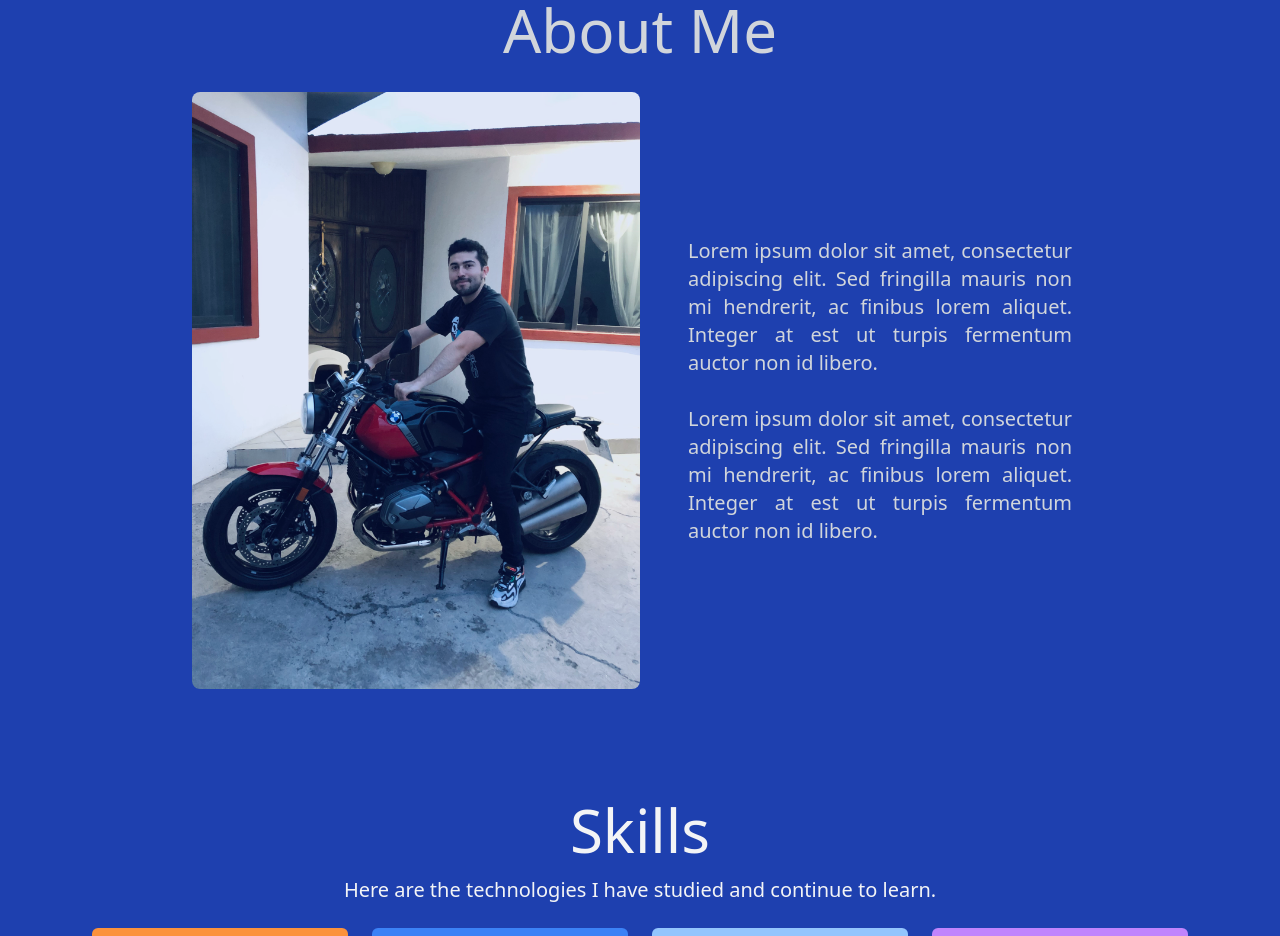
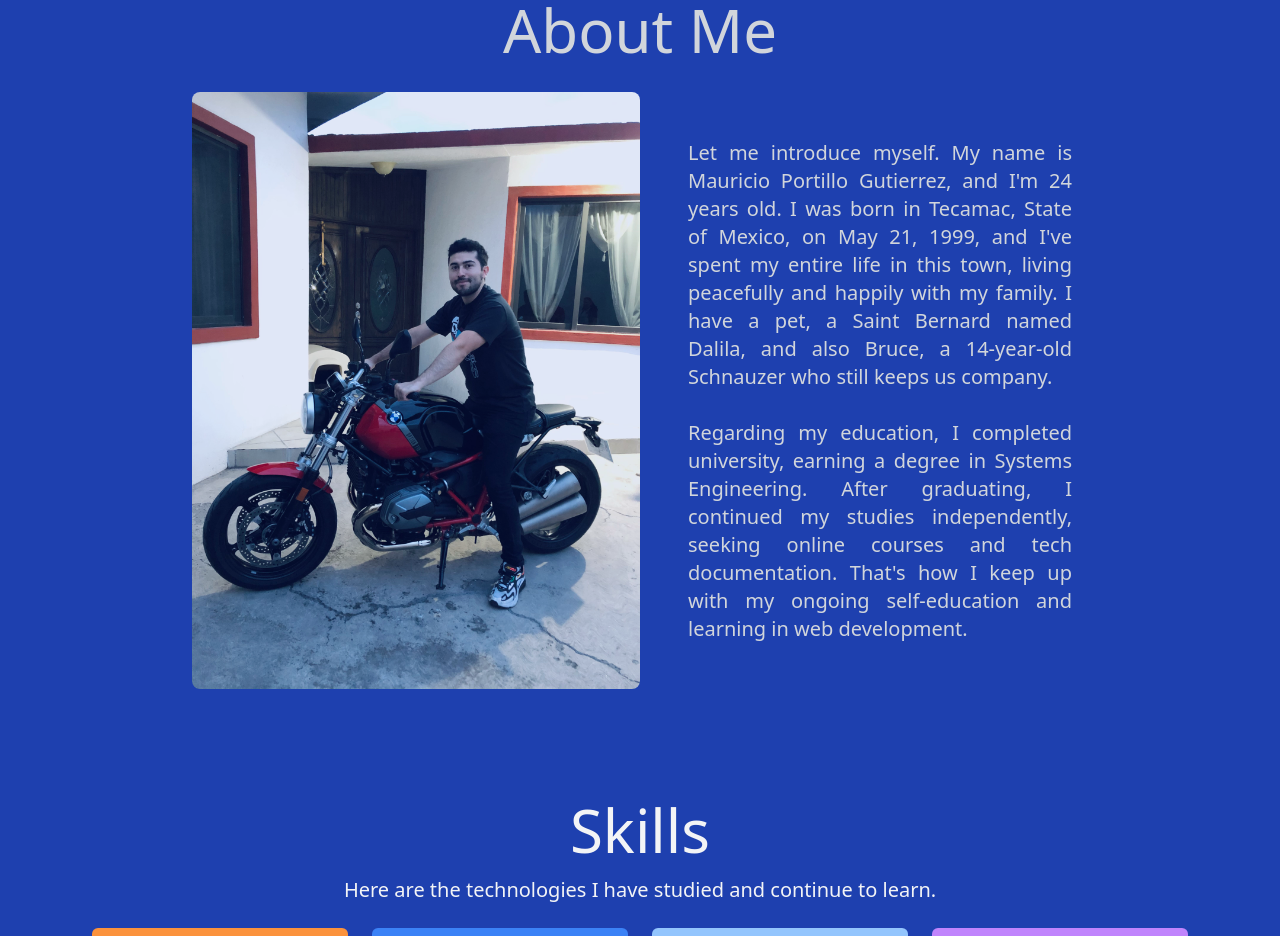
Before and after one commit to Pohe1999/Mauricio-site, a React (Vite) app: page / in a window 1280 px wide. Shown: the part 880-1816 px from the top of the page. Built offline with nearby package versions, Linux system fonts and the light colour scheme.

Commit message:
Update About.jsx

```diff
--- a/src/components/About.jsx
+++ b/src/components/About.jsx
@@ -31,8 +31,8 @@ const About = () => {
         </div>
         <div className="sm:w-1/2 md:order-2 md:pl-8">
           <p className="text-xl text-gray-300 px-4 font-thin text-justify">
-            Lorem ipsum dolor sit amet, consectetur adipiscing elit. Sed fringilla mauris non mi hendrerit, ac finibus lorem aliquet. Integer at est ut turpis fermentum auctor non id libero. <br /> <br />
-            Lorem ipsum dolor sit amet, consectetur adipiscing elit. Sed fringilla mauris non mi hendrerit, ac finibus lorem aliquet. Integer at est ut turpis fermentum auctor non id libero.
+            Let me introduce myself. My name is Mauricio Portillo Gutierrez, and I'm 24 years old. I was born in Tecamac, State of Mexico, on May 21, 1999, and I've spent my entire life in this town, living peacefully and happily with my family. I have a pet, a Saint Bernard named Dalila, and also Bruce, a 14-year-old Schnauzer who still keeps us company. <br /> <br />
+            Regarding my education, I completed university, earning a degree in Systems Engineering. After graduating, I continued my studies independently, seeking online courses and tech documentation. That's how I keep up with my ongoing self-education and learning in web development.
           </p>
         </div>
       </div>
```
